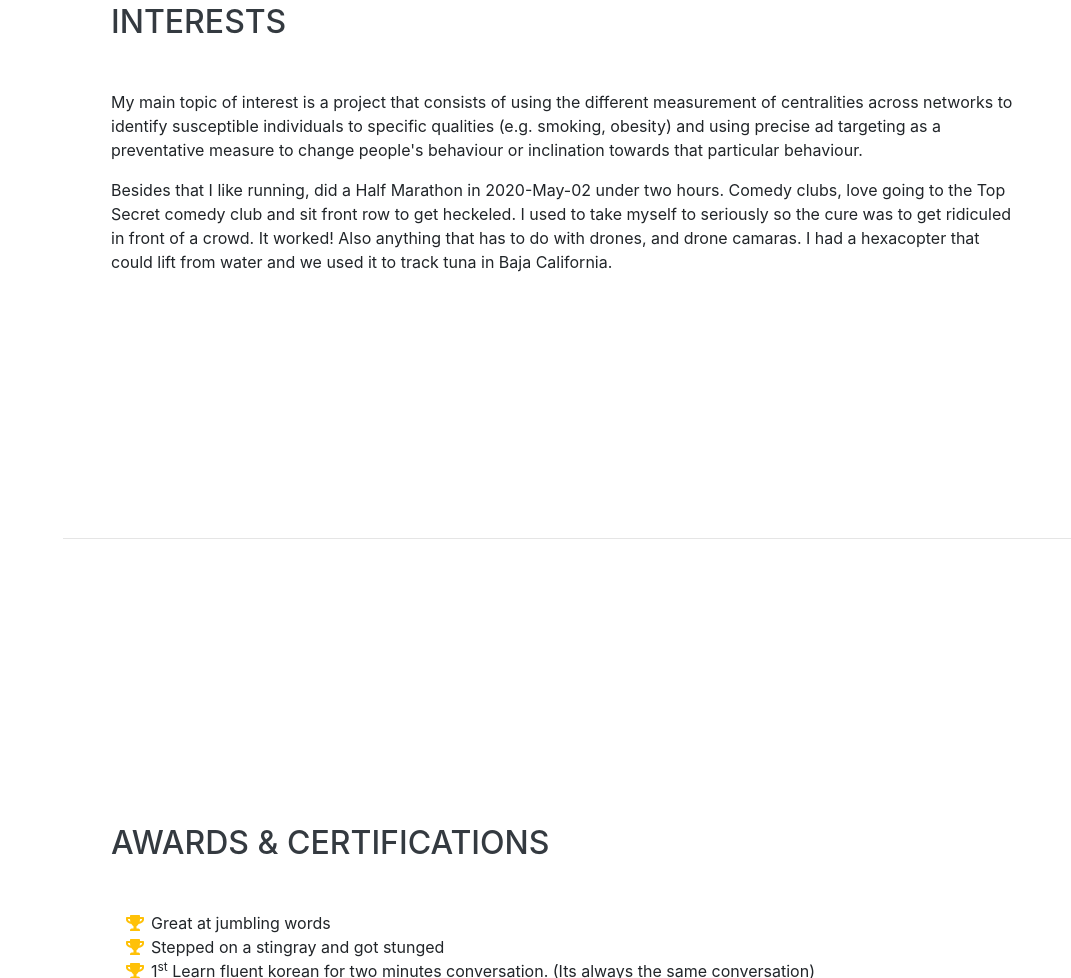
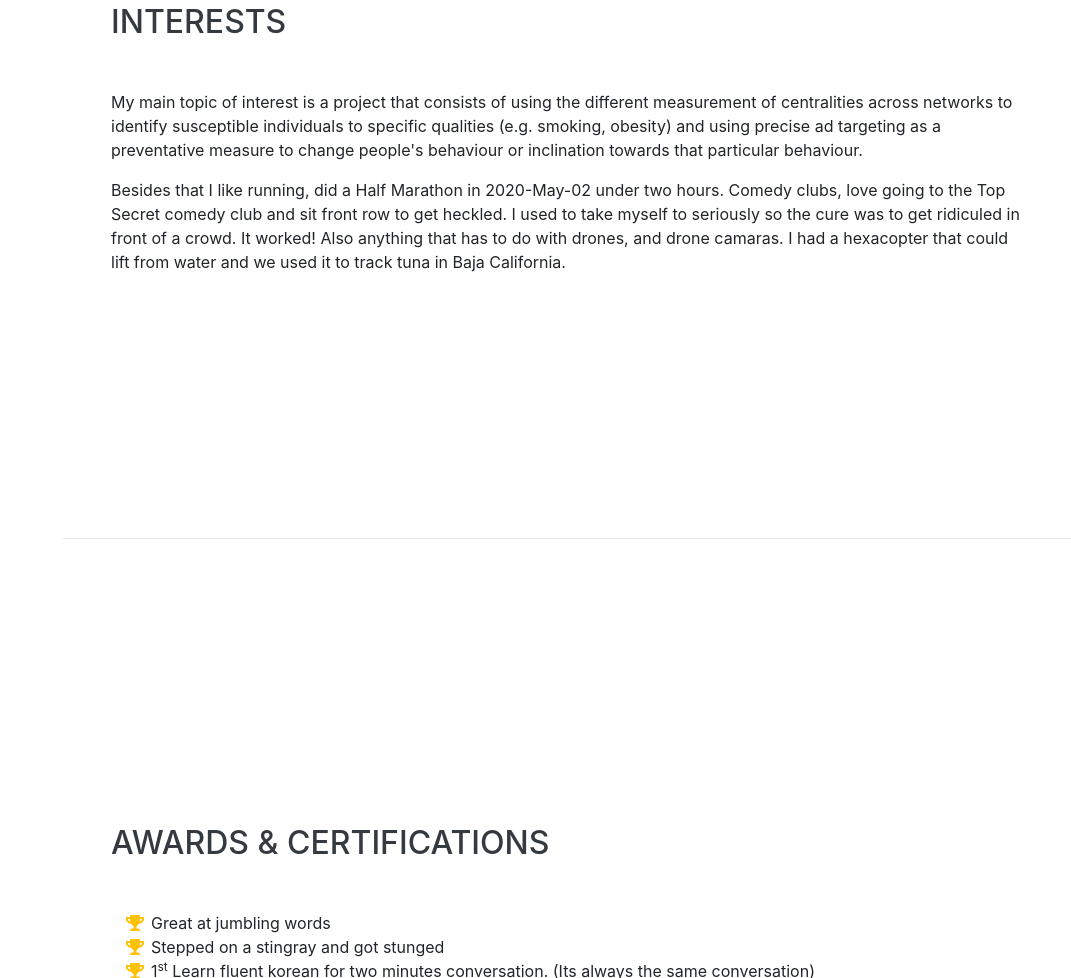
Before and after one commit to joseraz/joseraz.github.io, a website with bundled scripts: page index.html in a window 1280 px wide. Shown: the part 4828-5806 px from the top of the page, without its empty margins (209-1280 px from the left). Built offline with nearby package versions, Linux system fonts and the light colour scheme; a web font is replaced by a local one.

Commit message:
Update index.html
Typo in "heckled"

```diff
--- a/index.html
+++ b/index.html
@@ -235,7 +235,7 @@
         <p>My main topic of interest is a project that consists of using the different measurement of centralities across networks to identify susceptible individuals to specific qualities (e.g. smoking, obesity) and using precise ad targeting as a preventative measure to change people's behaviour or inclination towards that particular behaviour.</p>
         <p class="mb-0">
           Besides that I like running, did a Half Marathon in 2020-May-02 under two hours.
-          Comedy clubs, love going to the Top Secret comedy club and sit front row to get heckeled. I used to take myself to seriously so the cure was to get ridiculed in front of a crowd. It worked!
+          Comedy clubs, love going to the Top Secret comedy club and sit front row to get heckled. I used to take myself to seriously so the cure was to get ridiculed in front of a crowd. It worked!
          Also anything that has to do with drones, and drone camaras. I had a hexacopter that could lift from water and we used it to track tuna in Baja California.</p>
       </div>
     </section>
```
